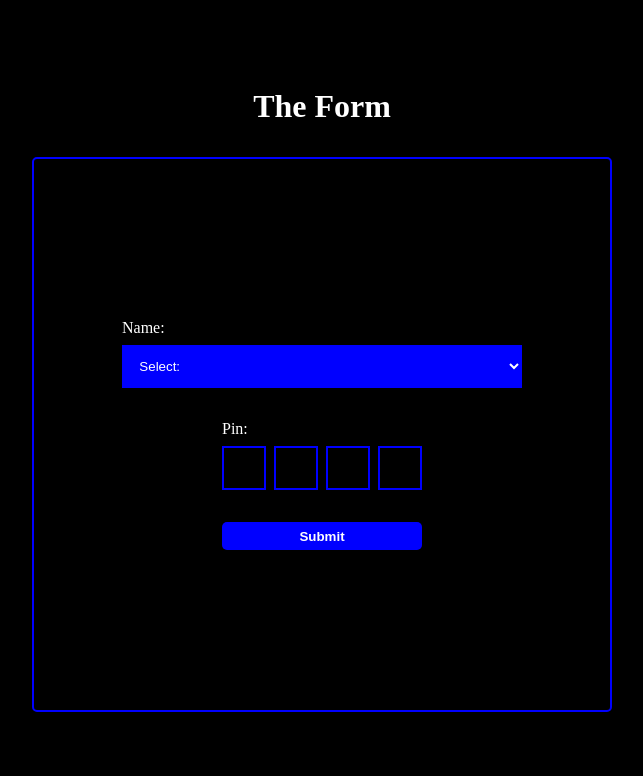
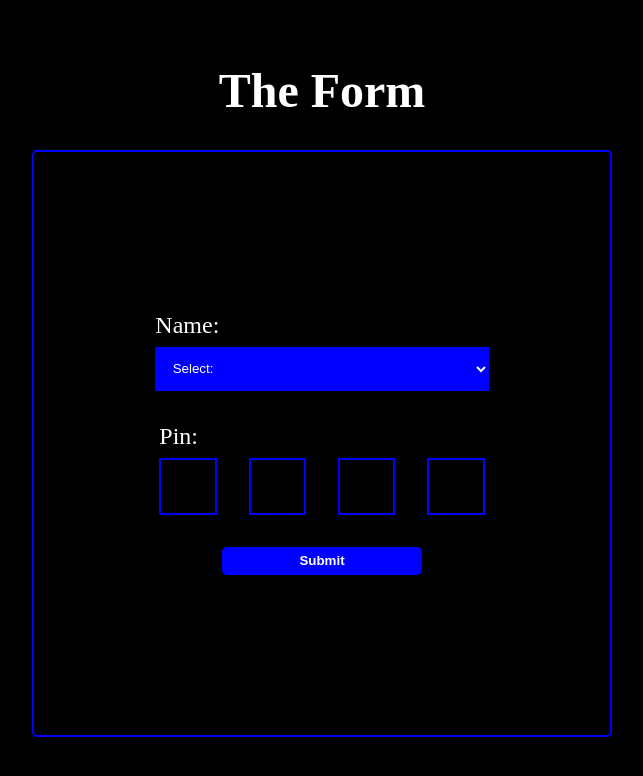
Before and after one commit to courthub74/Forms, a plain HTML site: page index.html in a window 1280 px wide. Shown: the whole page, without its empty margins (318-961 px from the left). Drawn offline with Linux system fonts and the light colour scheme.

Commit message:
pin nums desktop sized

```diff
--- a/style.css
+++ b/style.css
@@ -1,14 +1,17 @@
+/* GOD */
 * {
     margin: 0;
     padding: 0;
 }
 
+/* EARTH */
 body {
     background-color: black;
     color: white;
     overflow-x: hidden;
 }
 
+/* THE CONTENT */
 main {
     display: flex;
     flex-direction: column;
@@ -20,6 +23,17 @@ main {
     /* Already Centers the Header */
 }
 
+/* HEADER */
+header {
+    display: flex;
+}
+
+/* HEADER TEXT */
+header h1 {
+    font-size: 2.3rem;
+}
+
+/* THE FORM */
 form {
     display: flex;
     flex-direction: column;
@@ -32,13 +46,24 @@ form {
     width: 20%;
 }
 
+label {
+    font-size: 1.1rem;
+}
+
 /* Make Padding on form fatter on desktop */
 @media screen and (min-width: 1200px) {
+    header h1 {
+        font-size: 3rem;
+    }
+    label {
+        font-size: 1.5rem;
+    }
     form {
         padding: 10em;
     }
 }
 
+/* DROPDOWN AND PIN NUMBERS DIV*/
 .input_div {
     display: flex;
     flex-direction: column;
@@ -46,6 +71,7 @@ form {
     /* width: 100%; */
 }
 
+/* NAME GROP DOWN MENU */
 select {
    width: 15em;
    padding: .5em;
@@ -54,19 +80,22 @@ select {
    color: white;
 }
 
+/* Select Button on Desktop */
 @media screen and (min-width: 1200px) {
     select {
-        width: 30em;
+        width: 25em;
         padding: 1em;
         background-color: blue;
     }
 }
 
+/* PIN NUM DIV */
 .pin_num_div {
     display: flex;
     gap: .5em;
 }
 
+/* EACH PIN NUMBER */
 input {
     width: 3em;
     height: 3em;
@@ -74,6 +103,19 @@ input {
     border: 2px solid blue;
 }
 
+/* Pin Numbers on Desktop */
+@media screen and (min-width: 1200px) {
+    .pin_num_div {
+        gap: 2em;
+    }
+
+    input {
+        width: 4em;
+        height: 4em;
+    }
+}
+
+/* SUBMIT BUTTON */
 button {
     background-color: blue;
     color: white;
```
